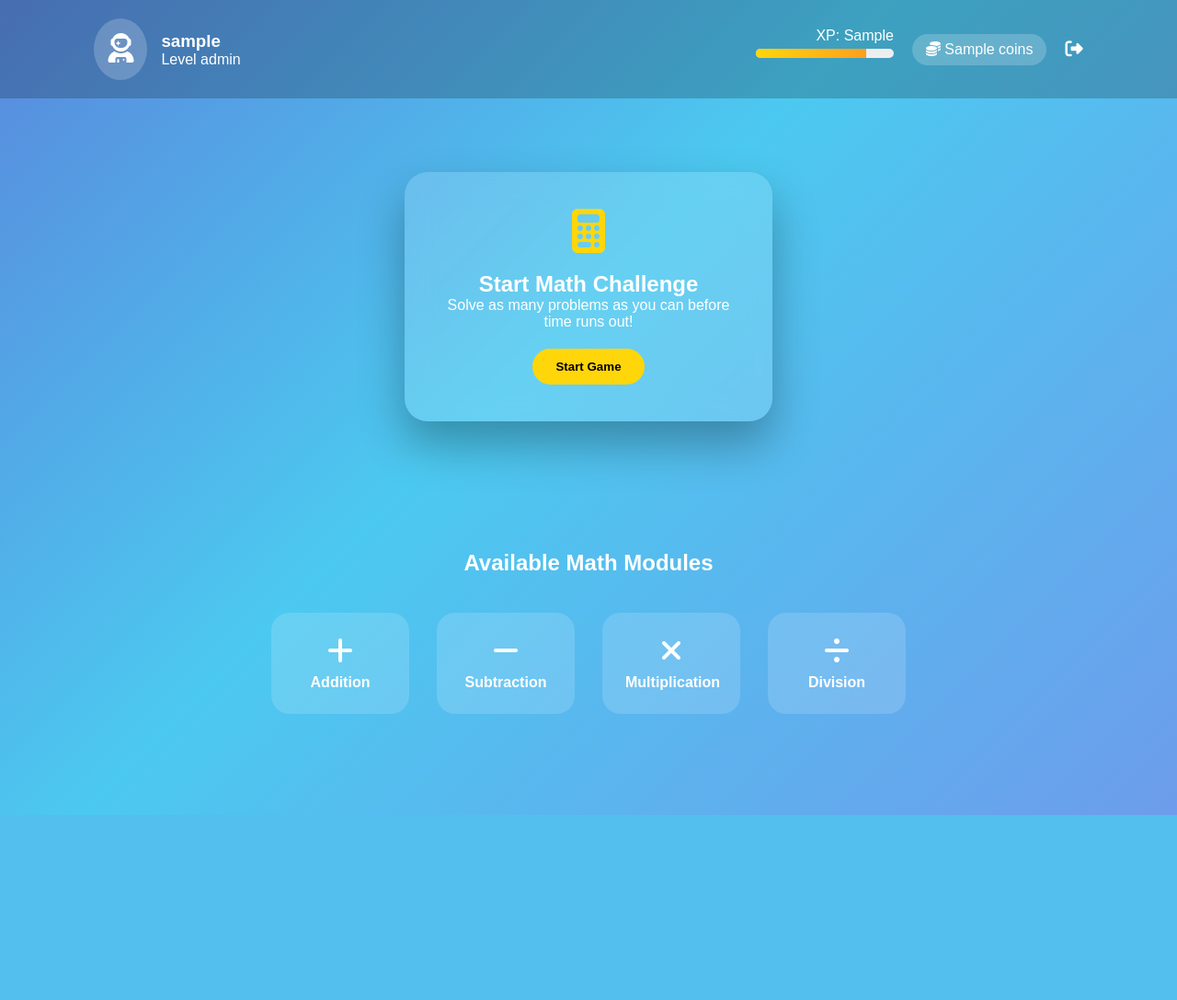
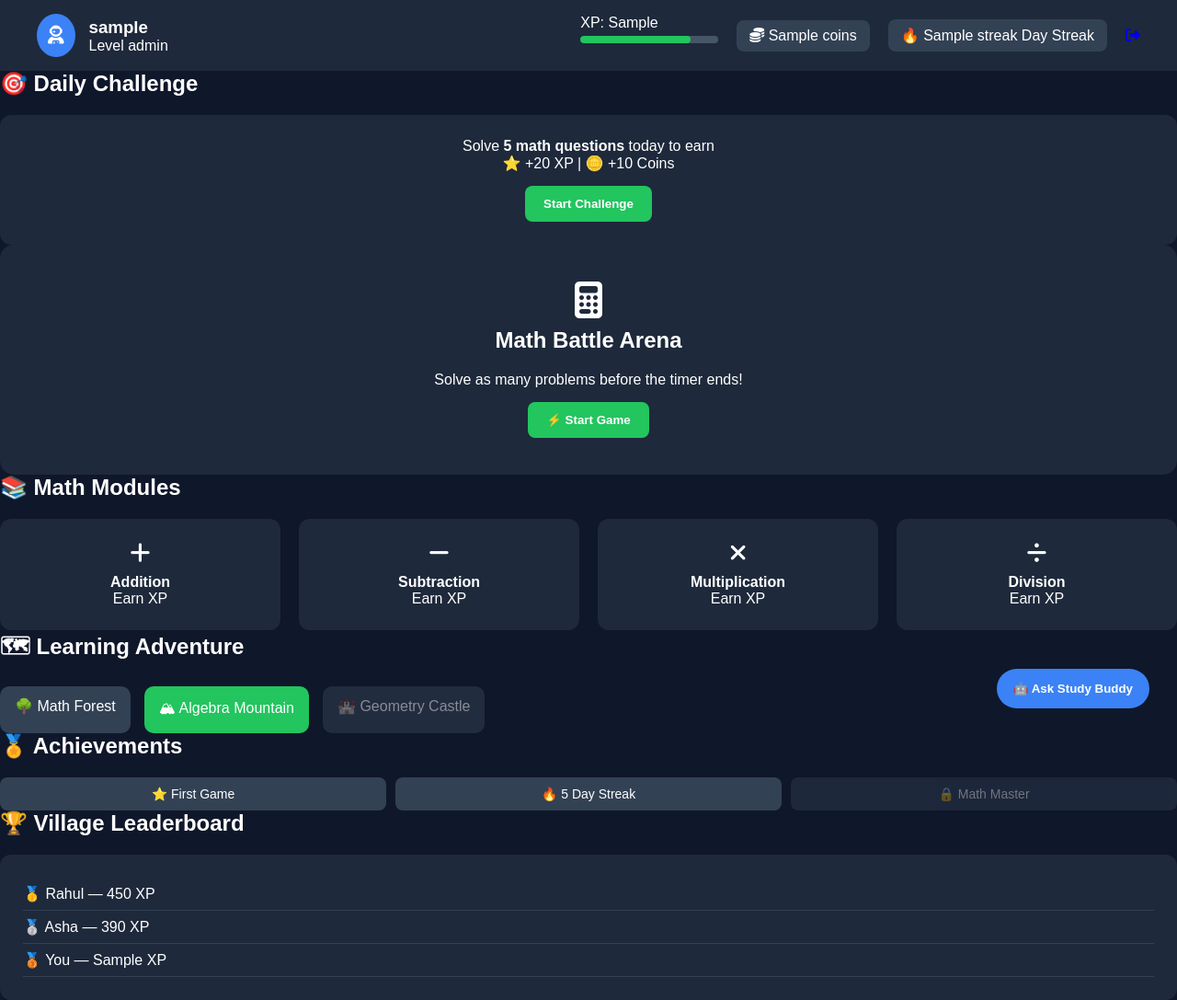
Before and after one commit to raj761132/LearniX, a Flask app: template templates/student_dashboard.html in a window 1280 px wide. Shown: the whole page at 92% size. Before the commit the page ends 886 px from the top, so only its background shows below. Run offline with Flask 3, Linux system fonts and the light colour scheme; the template is opened without the code that fills it: most values are stand-ins (such as "Sample title", 1, 10 or a date in 2020).

Commit message:
updated dashboard layout

```diff
--- a/static/css/style.css
+++ b/static/css/style.css
@@ -436,19 +436,27 @@ body{
 
 /* STUDENT DASHBOARD */
 
-.student-body{
-    min-height:100vh;
-    padding-bottom:50px;
+/* ================= GLOBAL ================= */
+
+body{
+    margin:0;
+    font-family:'Segoe UI',sans-serif;
+    background:#0f172a;
+    color:white;
 }
 
-/* Top Bar */
+h2{
+    margin-bottom:20px;
+}
+
+/* ================= TOP BAR ================= */
 
 .student-top{
     display:flex;
     justify-content:space-between;
     align-items:center;
-    padding:20px 8%;
-    background:rgba(0,0,0,0.2);
+    padding:15px 40px;
+    background:#1e293b;
 }
 
 .profile-left{
@@ -458,10 +466,10 @@ body{
 }
 
 .avatar{
-    font-size:2rem;
-    background:rgba(255,255,255,0.2);
-    padding:15px;
+    background:#3b82f6;
+    padding:12px;
     border-radius:50%;
+    font-size:20px;
 }
 
 .profile-right{
@@ -470,102 +478,193 @@ body{
     gap:20px;
 }
 
+.coins{
+    background:#334155;
+    padding:8px 14px;
+    border-radius:8px;
+}
+
+.streak{
+    background:#334155;
+    padding:8px 14px;
+    border-radius:8px;
+}
+
+/* ================= XP BAR ================= */
+
 .xp-section{
-    text-align:right;
+    display:flex;
+    flex-direction:column;
+    gap:5px;
 }
 
 .xp-bar{
     width:150px;
-    height:10px;
-    background:#eee;
-    border-radius:20px;
-    overflow:hidden;
-    margin-top:5px;
+    height:8px;
+    background:#475569;
+    border-radius:10px;
 }
 
 .xp-fill{
     height:100%;
-    background:linear-gradient(90deg,#ffd60a,#ff9f1c);
+    background:#22c55e;
+    border-radius:10px;
 }
 
-.coins{
-    background:rgba(255,255,255,0.2);
-    padding:8px 15px;
-    border-radius:20px;
+/* ================= DASHBOARD GRID ================= */
+
+.dashboard{
+    padding:40px;
+    display:grid;
+    grid-template-columns:2fr 1fr;
+    gap:30px;
 }
 
-.logout-btn{
-    color:white;
-    font-size:1.2rem;
+/* ================= LEFT SIDE ================= */
+
+.left-panel{
+    display:flex;
+    flex-direction:column;
+    gap:30px;
 }
 
-/* Game Section */
-
-.game-section{
-    padding:80px 8%;
-    display:flex;
-    justify-content:center;
-}
+/* ================= MAIN GAME ================= */
 
 .main-game-card{
-    width:400px;
+    background:#1e293b;
+    padding:40px;
+    border-radius:15px;
     text-align:center;
-    padding:40px;
-    border-radius:25px;
-    background:rgba(255,255,255,0.15);
-    backdrop-filter:blur(15px);
-    box-shadow:0 25px 50px rgba(0,0,0,0.3);
 }
 
 .main-game-card i{
-    font-size:3rem;
-    margin-bottom:20px;
-    color:#ffd60a;
+    font-size:40px;
+    margin-bottom:10px;
 }
 
 .start-btn{
-    margin-top:20px;
-    padding:12px 25px;
+    margin-top:15px;
+    padding:12px 20px;
     border:none;
-    border-radius:30px;
-    background:#ffd60a;
+    background:#22c55e;
+    color:white;
+    border-radius:8px;
+    cursor:pointer;
     font-weight:bold;
-    cursor:pointer;
-    transition:0.3s;
 }
 
-.start-btn:hover{
-    transform:scale(1.1);
+/* ================= MODULE GRID ================= */
+
+.module-grid{
+    display:grid;
+    grid-template-columns:repeat(4,1fr);
+    gap:20px;
 }
 
-/* Modules */
+.module-card{
+    background:#1e293b;
+    padding:25px;
+    text-align:center;
+    border-radius:12px;
+    transition:0.2s;
+}
 
-.modules{
-    padding:60px 8%;
+.module-card:hover{
+    transform:scale(1.05);
+    background:#334155;
+}
+
+.module-card i{
+    font-size:25px;
+    margin-bottom:10px;
+}
+
+/* ================= RIGHT SIDE ================= */
+
+.right-panel{
+    display:flex;
+    flex-direction:column;
+    gap:25px;
+}
+
+/* ================= DAILY CHALLENGE ================= */
+
+.challenge-card{
+    background:#1e293b;
+    padding:25px;
+    border-radius:12px;
     text-align:center;
 }
 
-.module-grid{
-    display:flex;
-    justify-content:center;
-    gap:30px;
-    flex-wrap:wrap;
-    margin-top:40px;
+/* ================= LEADERBOARD ================= */
+
+.leaderboard-card{
+    background:#1e293b;
+    padding:25px;
+    border-radius:12px;
 }
 
-.module-card{
-    width:150px;
-    padding:25px;
-    border-radius:20px;
-    background:rgba(255,255,255,0.15);
-    transition:0.3s;
+.rank{
+    padding:8px 0;
+    border-bottom:1px solid #334155;
 }
 
-.module-card i{
-    font-size:2rem;
-    margin-bottom:10px;
+/* ================= ACHIEVEMENTS ================= */
+
+.badge-grid{
+    display:grid;
+    grid-template-columns:repeat(3,1fr);
+    gap:10px;
 }
 
-.module-card:hover{
-    transform:translateY(-10px);
+.badge{
+    background:#334155;
+    padding:10px;
+    text-align:center;
+    border-radius:8px;
+    font-size:14px;
 }
+
+.badge.locked{
+    opacity:0.4;
+}
+
+/* ================= ADVENTURE MAP ================= */
+
+.adventure-map{
+    display:flex;
+    gap:15px;
+    flex-wrap:wrap;
+}
+
+.map-node{
+    background:#334155;
+    padding:12px 16px;
+    border-radius:10px;
+}
+
+.map-node.current{
+    background:#22c55e;
+}
+
+.map-node.locked{
+    opacity:0.5;
+}
+
+/* ================= AI BUTTON ================= */
+
+.ai-buddy{
+    position:fixed;
+    bottom:30px;
+    right:30px;
+}
+
+.ai-btn{
+    background:#3b82f6;
+    color:white;
+    border:none;
+    padding:14px 18px;
+    border-radius:30px;
+    cursor:pointer;
+    font-weight:bold;
+}
--- a/templates/student_dashboard.html
+++ b/templates/student_dashboard.html
@@ -9,27 +9,36 @@
 
 <link rel="stylesheet"
 href="https://cdnjs.cloudflare.com/ajax/libs/font-awesome/6.5.0/css/all.min.css">
+
 </head>
+
 <body class="student-body">
 
-<!-- Top Profile Bar -->
+<!-- ================= TOP PROFILE BAR ================= -->
+
 <div class="student-top">
 
 <div class="profile-left">
+
 <div class="avatar">
 <i class="fa-solid fa-user-astronaut"></i>
 </div>
+
 <div>
 <h3>{{ username }}</h3>
 <p>Level {{ level }}</p>
 </div>
+
 </div>
 
+
 <div class="profile-right">
+
 <div class="xp-section">
 <span>XP: {{ xp }}</span>
+
 <div class="xp-bar">
-                <div class="xp-fill" style="width: 60%;"></div>
+<div class="xp-fill" style="width:60%"></div>
 </div>
 </div>
 
@@ -37,55 +46,183 @@
 <i class="fa-solid fa-coins"></i> {{ coins }}
 </div>
 
+<div class="streak">
+🔥 {{ streak }} Day Streak
+</div>
+
 <a href="/logout" class="logout-btn">
 <i class="fa-solid fa-right-from-bracket"></i>
 </a>
+
+</div>
 </div>
 
+
+<!-- ================= DAILY CHALLENGE ================= -->
+
+<section class="daily-challenge">
+
+<h2>🎯 Daily Challenge</h2>
+
+<div class="challenge-card">
+
+<p>Solve <b>5 math questions</b> today to earn</p>
+
+<div class="reward">
+⭐ +20 XP | 🪙 +10 Coins
 </div>
 
-<!-- Main Game Section -->
-<section class="game-section">
+<button class="start-btn">
+Start Challenge
+</button>
 
-    <div class="main-game-card">
-        <i class="fa-solid fa-calculator"></i>
-        <h2>Start Math Challenge</h2>
-        <p>Solve as many problems as you can before time runs out!</p>
-        <button class="start-btn">Start Game</button>
 </div>
 
 </section>
 
-<!-- Module Section -->
+
+<!-- ================= MAIN GAME ================= -->
+
+<section class="game-section">
+
+<div class="main-game-card">
+
+<i class="fa-solid fa-calculator"></i>
+
+<h2>Math Battle Arena</h2>
+
+<p>Solve as many problems before the timer ends!</p>
+
+<button class="start-btn">
+⚡ Start Game
+</button>
+
+</div>
+
+</section>
+
+
+<!-- ================= MODULES ================= -->
+
 <section class="modules">
 
-    <h2>Available Math Modules</h2>
+<h2>📚 Math Modules</h2>
 
 <div class="module-grid">
 
 <div class="module-card">
 <i class="fa-solid fa-plus"></i>
 <h4>Addition</h4>
+<p>Earn XP</p>
 </div>
 
 <div class="module-card">
 <i class="fa-solid fa-minus"></i>
 <h4>Subtraction</h4>
+<p>Earn XP</p>
 </div>
 
 <div class="module-card">
 <i class="fa-solid fa-xmark"></i>
 <h4>Multiplication</h4>
+<p>Earn XP</p>
 </div>
 
 <div class="module-card">
 <i class="fa-solid fa-divide"></i>
 <h4>Division</h4>
+<p>Earn XP</p>
 </div>
 
 </div>
 
 </section>
 
+
+<!-- ================= ADVENTURE MAP ================= -->
+
+<section class="adventure">
+
+<h2>🗺 Learning Adventure</h2>
+
+<div class="adventure-map">
+
+<div class="map-node completed">
+🌳 Math Forest
+</div>
+
+<div class="map-node current">
+🏔 Algebra Mountain
+</div>
+
+<div class="map-node locked">
+🏰 Geometry Castle
+</div>
+
+</div>
+
+</section>
+
+
+<!-- ================= ACHIEVEMENTS ================= -->
+
+<section class="achievements">
+
+<h2>🏅 Achievements</h2>
+
+<div class="badge-grid">
+
+<div class="badge">
+⭐ First Game
+</div>
+
+<div class="badge">
+🔥 5 Day Streak
+</div>
+
+<div class="badge locked">
+🔒 Math Master
+</div>
+
+</div>
+
+</section>
+
+
+<!-- ================= LEADERBOARD ================= -->
+
+<section class="leaderboard">
+
+<h2>🏆 Village Leaderboard</h2>
+
+<div class="leaderboard-card">
+
+<div class="rank">
+🥇 Rahul — 450 XP
+</div>
+
+<div class="rank">
+🥈 Asha — 390 XP
+</div>
+
+<div class="rank">
+🥉 You — {{ xp }} XP
+</div>
+
+</div>
+
+</section>
+
+
+<!-- ================= AI STUDY BUDDY ================= -->
+
+<div class="ai-buddy">
+
+<button class="ai-btn">
+🤖 Ask Study Buddy
+</button>
+
+</div>
+
 </body>
 </html>
```
Lines whose indentation alone changed are shown as unchanged.
